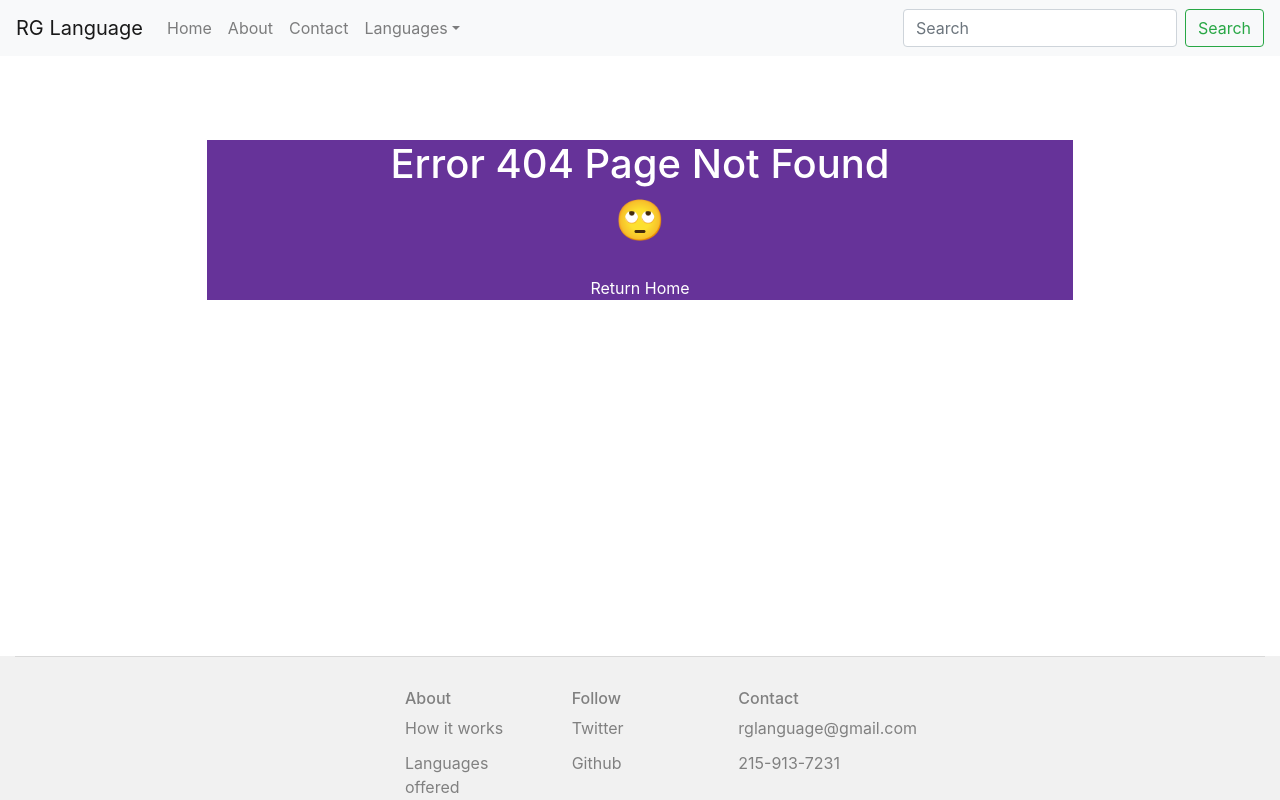
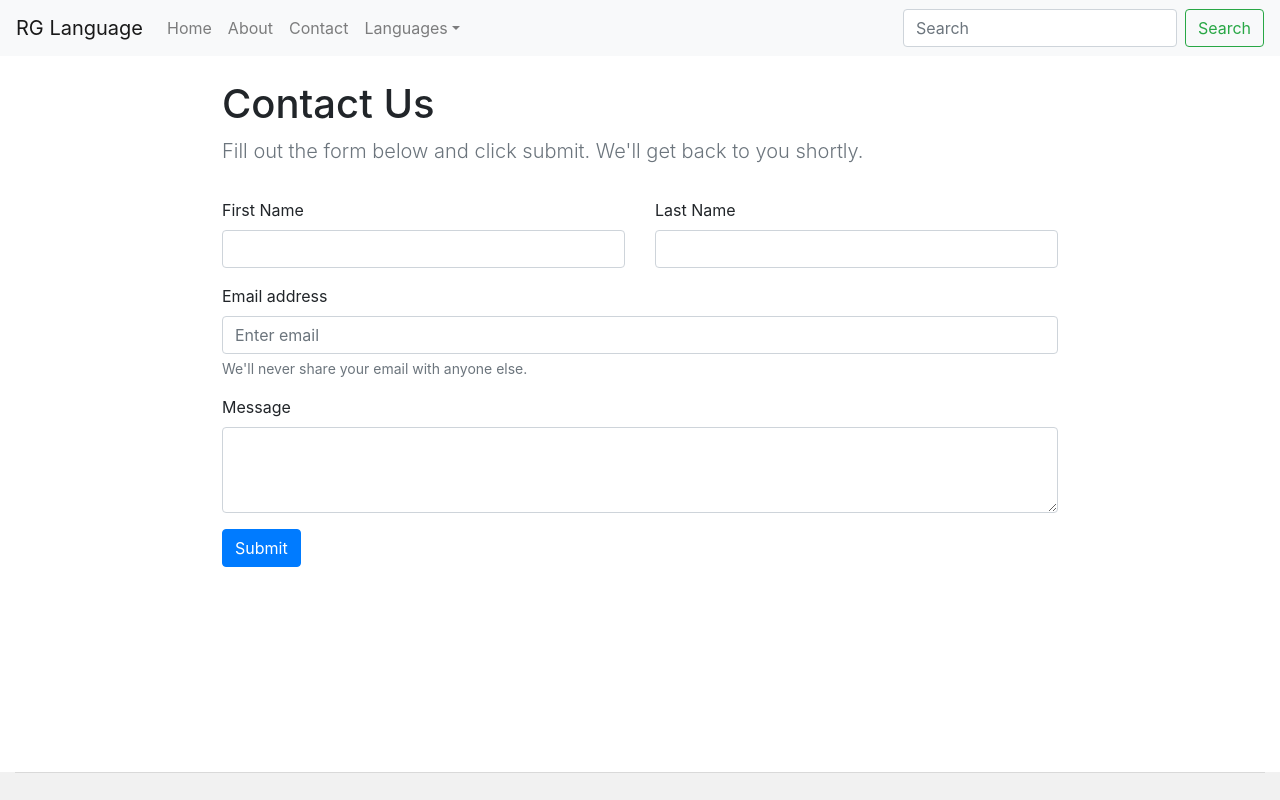
Before and after one commit to rsg71/RG_Language, a React (Create React App) app in the folder client/: page /contact in a window 1280 px wide. Shown: the top 800 px of the page. Built offline with nearby package versions, Linux system fonts and the light colour scheme.

Commit message:
create contact and about page; rename Nav to NavigationBar; create contact form

```diff
--- a/client/src/App.css
+++ b/client/src/App.css
@@ -3,12 +3,9 @@ body {
 }
 
 main {
-    min-height: calc(100vh - 300px);
+    min-height: calc(100vh - 100px) !important;
 }
 
-.row{
-    margin:2rem auto;
-}
 
 input:focus,
 input:active {
--- a/client/src/App.js
+++ b/client/src/App.js
@@ -1,6 +1,6 @@
 import React from "react";
 import { BrowserRouter as Router, Route, Switch } from "react-router-dom";
-import NavBar from "./components/Nav/Nav";
+import NavigationBar from "./components/NavigationBar/NavigationBar";
 
 import Home from "./pages/Home/Home"
 import Spanish from "./pages/Spanish/Spanish"
@@ -13,7 +13,9 @@ import SecretLanguageQuiz from "./pages/Secret/SecretLanguageQuiz/SecretLanguage
 import { Container } from "react-bootstrap";
 import SecretTranslator from "./pages/Secret/SecretTranslator/SecretTranslator";
 import ScrollToTop from "./utils/ScrollToTop";
+import About from "./pages/About/About";
 import "./App.css";
+import Contact from "./pages/Contact/Contact";
 
 
 
@@ -25,8 +27,8 @@ function App() {
     <>
       <Router>
         <ScrollToTop />
-        <NavBar />
-        <main>
+        <NavigationBar />
+        <main className="py-4">
           <Container id="appContainer">
 
             <Switch>
@@ -37,6 +39,8 @@ function App() {
               <Route exact path="/secret-quiz" component={SecretLanguageQuiz} />
               <Route exact path="/all-secret-language-words" component={SecretLanguageAllWords} />
               <Route exact path="/secret-translator" component={SecretTranslator} />
+              <Route exact path="/about" component={About} />
+              <Route exact path="/contact" component={Contact} />
 
               {/* 404 page */}
 
--- /dev/null
+++ b/client/src/components/ContactForm/ContactForm.js
@@ -0,0 +1,45 @@
+import React from 'react'
+import { Form, Row, Col, Button } from 'react-bootstrap'
+
+export default function ContactForm() {
+    return (
+        <>
+            <Form>
+                <Row>
+                    <Col>
+                        <Form.Group className="" controlId="formBasicPassword">
+                            <Form.Label>First Name</Form.Label>
+                            <Form.Control type="text"  />
+                        </Form.Group>
+                    </Col>
+                    <Col>
+                        <Form.Group className="" controlId="formBasicPassword">
+                            <Form.Label>Last Name</Form.Label>
+                            <Form.Control type="text" />
+                        </Form.Group>
+                    </Col>
+                </Row>
+
+
+                <Form.Group className="mb-3" controlId="formBasicEmail">
+                    <Form.Label>Email address</Form.Label>
+                    <Form.Control type="email" placeholder="Enter email" />
+                    <Form.Text className="text-muted">
+                        We'll never share your email with anyone else.
+                    </Form.Text>
+                </Form.Group>
+
+
+
+                <Form.Group className="mb-3" controlId="exampleForm.ControlTextarea1">
+                    <Form.Label>Message</Form.Label>
+                    <Form.Control as="textarea" rows={3} />
+                </Form.Group>
+                <Button variant="primary" type="submit">
+                    Submit
+                </Button>
+
+            </Form>
+        </>
+    )
+}
--- a/client/src/components/Nav/Nav.js
+++ b/client/src/components/NavigationBar/NavigationBar.js
@@ -1,7 +1,7 @@
 import React from 'react'
 import { Navbar, Nav, NavDropdown, Form, Button, FormControl } from "react-bootstrap"
 
-export default function NavBar() {
+export default function NavigationBar() {
     return (
         <>
             <Navbar bg="light" expand="lg">
@@ -10,8 +10,8 @@ export default function NavBar() {
                 <Navbar.Collapse id="basic-navbar-nav">
                     <Nav className="mr-auto">
                         <Nav.Link href="/">Home</Nav.Link>
-                        <Nav.Link href="#link">About</Nav.Link>
-                        <Nav.Link href="#link">Contact</Nav.Link>
+                        <Nav.Link href="/about">About</Nav.Link>
+                        <Nav.Link href="/contact">Contact</Nav.Link>
 
                         <NavDropdown title="Languages" id="basic-nav-dropdown">
                                 <NavDropdown.Item href="/spanish">Spanish</NavDropdown.Item>
--- /dev/null
+++ b/client/src/pages/About/About.js
@@ -0,0 +1,26 @@
+import React from 'react'
+import { Container, Row, Col } from 'react-bootstrap'
+
+export default function About() {
+    return (
+        <>
+            <Container>
+                <Row>
+                    <Col className="mb-3">
+                        <h1>About Us</h1>
+                        <p className="lead text-muted">Wow. We didn't think anyone would get this far...</p>
+                    </Col>
+                </Row>
+
+                <Row>
+                    <Col>
+                        <p>The story of why we created this site would take too long to explain. In the meantime, you might as well check out one of our favorite documentaries ever made:</p>
+
+                        <iframe width="100%" height="450" src="https://www.youtube.com/embed/w-TJxI-WUMs" title="YouTube video player" frameborder="0" allow="accelerometer; autoplay; clipboard-write; encrypted-media; gyroscope; picture-in-picture" allowfullscreen className="rounded"></iframe>
+                    </Col>
+                </Row>
+            </Container>
+
+        </>
+    )
+}
--- /dev/null
+++ b/client/src/pages/Contact/Contact.js
@@ -0,0 +1,26 @@
+import React from 'react'
+import { Container, Row, Col } from 'react-bootstrap'
+import ContactForm from '../../components/ContactForm/ContactForm'
+
+export default function Contact() {
+    return (
+        <>
+            <Container>
+                <Row>
+                    <Col className="mb-3">
+                        <h1>Contact Us</h1>
+                        <p className="lead text-muted">Fill out the form below and click submit. We'll get back to you shortly.</p>
+                    </Col>
+                </Row>
+
+
+                <Row>
+                    <Col>
+                        <ContactForm />
+                    </Col>
+                </Row>
+
+            </Container>
+        </>
+    )
+}
```
